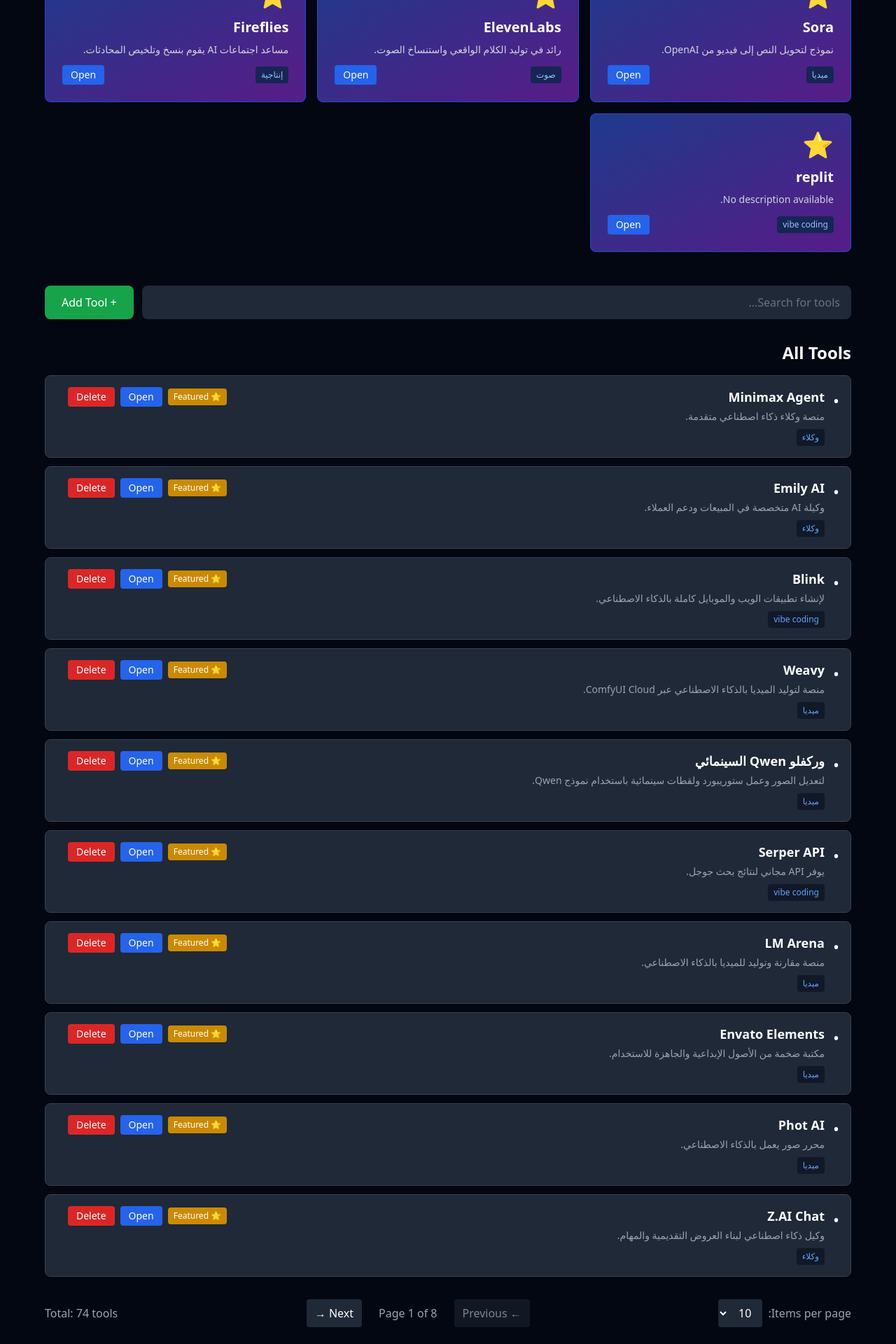
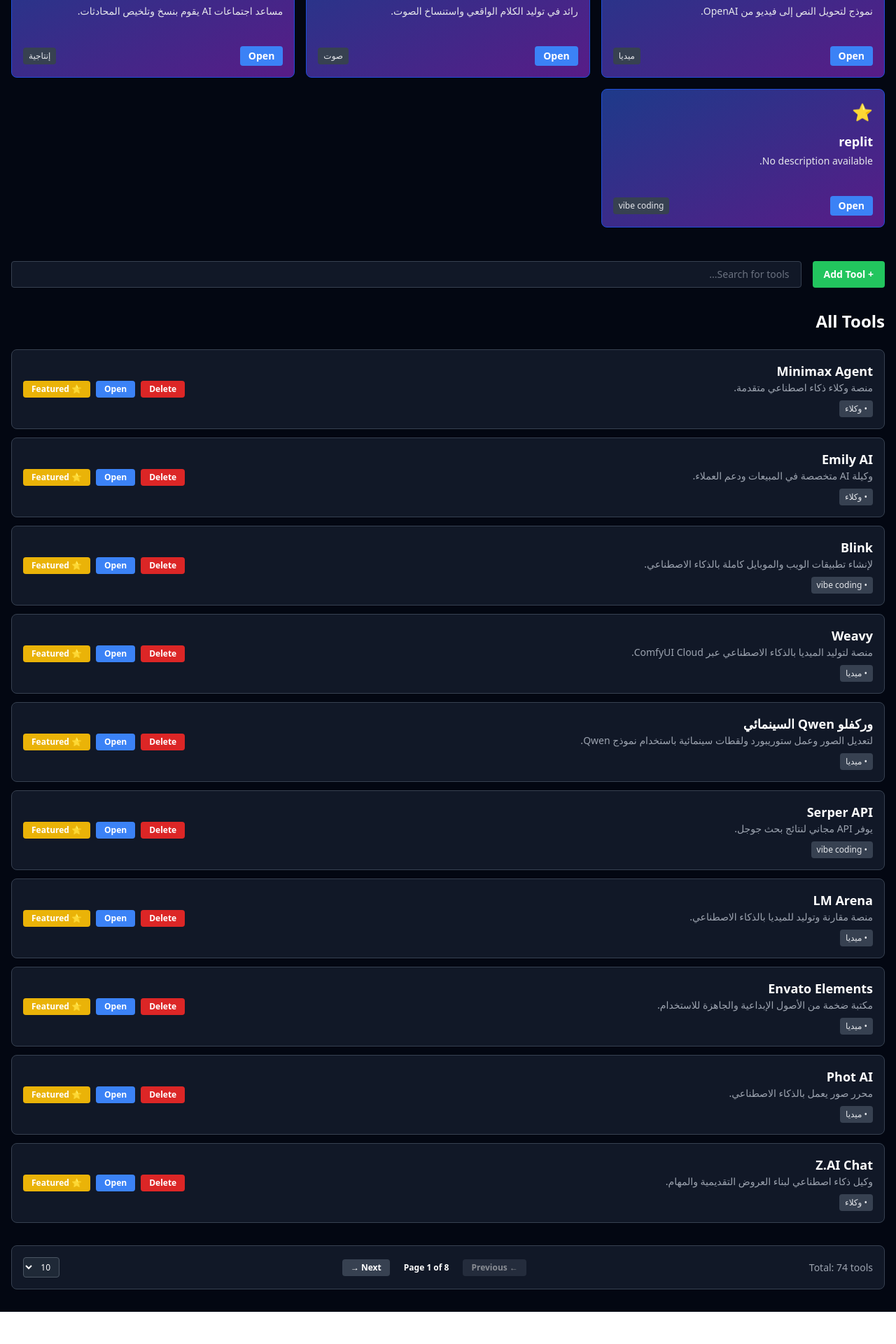
Before and after one commit to Omarhussien2/toolkit, a React (Vite) app: page / in a window 1280 px wide. Shown: the part 700-2620 px from the top of the page at 70% size. After the commit the page ends 2574 px from the top, so only its background shows below. Built offline with nearby package versions, Linux system fonts and the light colour scheme.

Commit message:
Enhance: Add file icon, improve fonts, modernize design with card-based layout

```diff
--- a/App.tsx
+++ b/App.tsx
@@ -5,7 +5,7 @@ function App() {
   const [searchQuery, setSearchQuery] = useState('');
   const [allTools, setAllTools] = useState(initialTools || []);
   const [showAddForm, setShowAddForm] = useState(false);
-  const [newTool, setNewTool] = useState({ name: '', description: '', category: '', toolUrl: '', featured: false });
+  const [newTool, setNewTool] = useState({ name: '', description: '', category: '', toolUrl: '', featured: false })
   const [currentPage, setCurrentPage] = useState(1);
   const [itemsPerPage, setItemsPerPage] = useState(10);
 
@@ -25,33 +25,15 @@ function App() {
         tool.category?.toLowerCase().includes(searchQuery.toLowerCase())
       );
     }
-
     return result;
   }, [searchQuery, allTools]);
 
-  // Pagination logic
-  const totalPages = Math.ceil(filteredTools.length / itemsPerPage);
+  const totalTools = filteredTools.length;
+  const totalPages = Math.ceil(totalTools / itemsPerPage);
   const paginatedTools = filteredTools.slice(
     (currentPage - 1) * itemsPerPage,
     currentPage * itemsPerPage
   );
-
-  const handleAddTool = () => {
-    if (newTool.name && newTool.toolUrl) {
-      const tool = {
-        id: `tool-${Date.now()}`,
-        ...newTool,
-      };
-      setAllTools([...allTools, tool]);
-      setNewTool({ name: '', description: '', category: '', toolUrl: '', featured: false });
-      setShowAddForm(false);
-      setCurrentPage(1);
-    }
-  };
-
-  const handleDeleteTool = (id) => {
-    setAllTools(allTools.filter(tool => tool.id !== id));
-  };
 
   const toggleFeatured = (id) => {
     setAllTools(allTools.map(tool =>
@@ -65,48 +47,65 @@ function App() {
     ));
   };
 
+  const deleteTool = (id) => {
+    setAllTools(allTools.filter(tool => tool.id !== id));
+    if (paginatedTools.length === 1 && currentPage > 1) {
+      setCurrentPage(currentPage - 1);
+    }
+  };
+
+  const handleAddTool = () => {
+    if (newTool.name.trim()) {
+      setAllTools([...allTools, { ...newTool, id: Date.now() }]);
+      setNewTool({ name: '', description: '', category: '', toolUrl: '', featured: false });
+      setShowAddForm(false);
+    }
+  };
+
   return (
-    <div className="min-h-screen bg-gray-950 text-white p-6">
+    <div className="min-h-screen bg-gray-950 text-white font-sans">
       {/* Header */}
-      <div className="max-w-6xl mx-auto mb-8">
-        <h1 className="text-5xl font-bold text-blue-400 mb-2">AI Toolkit</h1>
-        <p className="text-gray-400 text-lg">Complete collection of AI tools and resources</p>
+      <div className="border-b border-gray-800 px-6 py-4">
+        <div className="max-w-7xl mx-auto flex items-center justify-between">
+          <div className="flex items-center gap-3">
+            <div className="text-2xl">📄</div>
+            <h1 className="text-3xl font-bold text-blue-400">AI Toolkit</h1>
+          </div>
+        </div>
+        <p className="text-gray-400 text-sm mt-2">Complete collection of AI tools and resources</p>
       </div>
 
+      <div className="max-w-7xl mx-auto px-4 py-8">
         {/* Featured Tools Section */}
         {featuredTools.length > 0 && (
-        <div className="max-w-6xl mx-auto mb-12">
-          <h2 className="text-3xl font-bold text-white mb-6">Featured Tools</h2>
-          <div className="grid grid-cols-1 md:grid-cols-2 lg:grid-cols-3 gap-4">
-            {featuredTools.map((tool) => (
-              <div
-                key={tool.id}
-                className="bg-gradient-to-br from-blue-900 to-purple-900 border border-blue-700 rounded-lg p-6 hover:shadow-lg hover:shadow-blue-500/50 transition group"
-              >
-                <div className="flex items-start justify-between mb-3">
-                  <span className="text-4xl">⭐</span>
+          <div className="mb-12">
+            <h2 className="text-2xl font-bold text-white mb-6">⭐ Featured Tools</h2>
+            <div className="grid grid-cols-1 sm:grid-cols-2 lg:grid-cols-3 gap-4">
+              {featuredTools.map(tool => (
+                <div key={tool.id} className="bg-gradient-to-br from-blue-900 to-purple-900 border border-blue-700 rounded-lg p-4 hover:shadow-lg hover:shadow-blue-500/20 transition-shadow group">
+                  <div className="flex justify-between items-start mb-3">
+                    <span className="text-2xl">⭐</span>
                     <button
                       onClick={() => removeFeatured(tool.id)}
-                    className="opacity-0 group-hover:opacity-100 px-2 py-1 text-xs bg-red-600 hover:bg-red-700 rounded transition"
-                    title="Remove from featured"
+                      className="bg-red-500 hover:bg-red-600 px-2 py-1 rounded text-xs font-semibold opacity-0 group-hover:opacity-100 transition-opacity"
                     >
                       Remove
                     </button>
                   </div>
-                <h3 className="text-xl font-bold text-white mb-2">{tool.name}</h3>
-                <p className="text-sm text-gray-300 mb-3">{tool.description}</p>
+                  <h3 className="text-lg font-bold text-white mb-1">{tool.name}</h3>
+                  <p className="text-sm text-gray-200 mb-3 min-h-12">{tool.description || 'No description available'}</p>
                   <div className="flex items-center justify-between">
-                  <span className="text-xs text-blue-300 bg-blue-950 px-2 py-1 rounded">
-                    {tool.category}
-                  </span>
                     <a
                       href={tool.toolUrl}
                       target="_blank"
                       rel="noopener noreferrer"
-                    className="px-3 py-1 text-sm bg-blue-600 hover:bg-blue-700 rounded font-medium transition"
+                      className="bg-blue-500 hover:bg-blue-600 px-3 py-1 rounded text-sm font-semibold transition-colors"
                     >
                       Open
                     </a>
+                    {tool.category && (
+                      <span className="bg-gray-700 text-gray-200 px-2 py-1 rounded text-xs">{tool.category}</span>
+                    )}
                   </div>
                 </div>
               ))}
@@ -114,192 +113,172 @@ function App() {
           </div>
         )}
 
-      {/* Search & Controls Section */}
-      <div className="max-w-6xl mx-auto mb-8 space-y-4">
-        <div className="flex gap-3 flex-wrap">
-          <div className="flex-1 min-w-[300px]">
+        {/* Search & Add Tool Section */}
+        <div className="mb-8 flex flex-col sm:flex-row gap-4 items-stretch">
+          <button
+            onClick={() => setShowAddForm(!showAddForm)}
+            className="bg-green-500 hover:bg-green-600 px-4 py-2 rounded font-semibold text-sm transition-colors whitespace-nowrap"
+          >
+            + Add Tool
+          </button>
           <input
             type="text"
-              placeholder="Search for tools..."
             value={searchQuery}
             onChange={(e) => {
               setSearchQuery(e.target.value);
               setCurrentPage(1);
             }}
-              className="w-full bg-gray-800 text-white rounded-lg px-4 py-3 focus:outline-none focus:ring-2 focus:ring-blue-500 placeholder-gray-500"
+            placeholder="Search for tools..."
+            className="flex-1 bg-gray-900 border border-gray-700 rounded px-4 py-2 text-sm text-white placeholder-gray-500 focus:outline-none focus:border-blue-500 transition-colors"
           />
-          </div>
-          <button
-            onClick={() => setShowAddForm(!showAddForm)}
-            className="px-6 py-3 bg-green-600 hover:bg-green-700 rounded-lg font-medium transition flex items-center gap-2"
-          >
-            <span>+ Add Tool</span>
-          </button>
         </div>
 
         {/* Add Tool Form */}
         {showAddForm && (
-          <div className="bg-gray-800 border border-gray-700 rounded-lg p-6 space-y-4">
-            <h3 className="text-xl font-bold text-white">Add New Tool</h3>
-            <div className="grid grid-cols-1 md:grid-cols-2 gap-4">
+          <div className="bg-gray-900 border border-gray-700 rounded-lg p-4 mb-8">
+            <div className="grid grid-cols-1 sm:grid-cols-2 gap-3 mb-4">
               <input
                 type="text"
-                placeholder="Tool Name"
                 value={newTool.name}
-                onChange={(e) => setNewTool({ ...newTool, name: e.target.value })}
-                className="bg-gray-900 text-white rounded px-4 py-2 focus:outline-none focus:ring-2 focus:ring-blue-500"
+                onChange={(e) => setNewTool({...newTool, name: e.target.value})}
+                placeholder="Tool name"
+                className="bg-gray-800 border border-gray-600 rounded px-3 py-2 text-sm text-white placeholder-gray-500 focus:outline-none focus:border-blue-500"
               />
               <input
                 type="text"
+                value={newTool.category}
+                onChange={(e) => setNewTool({...newTool, category: e.target.value})}
                 placeholder="Category"
-                value={newTool.category}
-                onChange={(e) => setNewTool({ ...newTool, category: e.target.value })}
-                className="bg-gray-900 text-white rounded px-4 py-2 focus:outline-none focus:ring-2 focus:ring-blue-500"
+                className="bg-gray-800 border border-gray-600 rounded px-3 py-2 text-sm text-white placeholder-gray-500 focus:outline-none focus:border-blue-500"
               />
-            </div>
               <textarea
+                value={newTool.description}
+                onChange={(e) => setNewTool({...newTool, description: e.target.value})}
                 placeholder="Description"
-              value={newTool.description}
-              onChange={(e) => setNewTool({ ...newTool, description: e.target.value })}
-              className="w-full bg-gray-900 text-white rounded px-4 py-2 focus:outline-none focus:ring-2 focus:ring-blue-500 h-20"
+                className="bg-gray-800 border border-gray-600 rounded px-3 py-2 text-sm text-white placeholder-gray-500 focus:outline-none focus:border-blue-500 sm:col-span-2"
+                rows="2"
               />
               <input
                 type="url"
+                value={newTool.toolUrl}
+                onChange={(e) => setNewTool({...newTool, toolUrl: e.target.value})}
                 placeholder="Tool URL"
-              value={newTool.toolUrl}
-              onChange={(e) => setNewTool({ ...newTool, toolUrl: e.target.value })}
-              className="w-full bg-gray-900 text-white rounded px-4 py-2 focus:outline-none focus:ring-2 focus:ring-blue-500"
+                className="bg-gray-800 border border-gray-600 rounded px-3 py-2 text-sm text-white placeholder-gray-500 focus:outline-none focus:border-blue-500 sm:col-span-2"
               />
-            <label className="flex items-center gap-2 cursor-pointer">
+              <label className="flex items-center gap-2 text-sm">
                 <input
                   type="checkbox"
                   checked={newTool.featured}
-                onChange={(e) => setNewTool({ ...newTool, featured: e.target.checked })}
+                  onChange={(e) => setNewTool({...newTool, featured: e.target.checked})}
                   className="w-4 h-4"
                 />
-              <span className="text-white">Add to Featured Tools</span>
+                Add to Featured Tools
               </label>
+            </div>
             <div className="flex gap-2">
               <button
                 onClick={handleAddTool}
-                className="px-6 py-2 bg-blue-600 hover:bg-blue-700 rounded-lg font-medium transition"
+                className="bg-blue-500 hover:bg-blue-600 px-4 py-2 rounded text-sm font-semibold transition-colors"
               >
-                Save Tool
+                Add
               </button>
               <button
                 onClick={() => setShowAddForm(false)}
-                className="px-6 py-2 bg-gray-700 hover:bg-gray-600 rounded-lg font-medium transition"
+                className="bg-gray-700 hover:bg-gray-600 px-4 py-2 rounded text-sm font-semibold transition-colors"
               >
                 Cancel
               </button>
             </div>
           </div>
         )}
-      </div>
 
-      {/* All Tools List */}
-      <div className="max-w-6xl mx-auto mb-8">
-        <h2 className="text-2xl font-bold text-white mb-4">All Tools</h2>
+        {/* All Tools Section */}
+        <div className="mb-8">
+          <h2 className="text-2xl font-bold text-white mb-6">All Tools</h2>
+          {filteredTools.length === 0 ? (
+            <div className="text-center py-12 text-gray-400">No tools found</div>
+          ) : (
             <div className="space-y-3">
-          {paginatedTools.length > 0 ? (
-            paginatedTools.map((tool) => (
-              <div
-                key={tool.id}
-                className="bg-gray-800 border border-gray-700 rounded-lg p-4 hover:bg-gray-750 hover:border-gray-600 transition flex items-start justify-between group"
-              >
-                <div className="flex items-start gap-3 flex-1 min-w-0">
-                  <span className="text-2xl flex-shrink-0 mt-1">•</span>
+              {paginatedTools.map(tool => (
+                <div key={tool.id} className="bg-gray-900 border border-gray-700 rounded-lg p-4 hover:border-gray-600 transition-colors flex flex-col sm:flex-row sm:items-center sm:justify-between gap-4">
                   <div className="flex-1 min-w-0">
-                    <h3 className="text-lg font-semibold text-white mb-1">{tool.name}</h3>
-                    <p className="text-sm text-gray-400 mb-2">{tool.description}</p>
-                    <div className="flex items-center gap-3 flex-wrap">
-                      <span className="text-xs text-blue-400 bg-gray-900 px-2 py-1 rounded">
-                        {tool.category}
-                      </span>
+                    <h3 className="text-lg font-bold text-white">{tool.name}</h3>
+                    <p className="text-sm text-gray-400 mb-2">{tool.description || 'No description available'}</p>
+                    <div className="flex flex-wrap gap-2">
+                      {tool.category && (
+                        <span className="bg-gray-700 text-gray-200 px-2 py-1 rounded text-xs">• {tool.category}</span>
+                      )}
                     </div>
                   </div>
-                </div>
-
-                <div className="flex items-center gap-2 flex-shrink-0 ml-4">
+                  <div className="flex gap-2 flex-wrap sm:flex-nowrap">
                     <button
-                    onClick={() => toggleFeatured(tool.id)}
-                    className="px-2 py-1 text-xs bg-yellow-600 hover:bg-yellow-700 rounded transition font-medium"
-                    title="Add to featured"
+                      onClick={() => deleteTool(tool.id)}
+                      className="bg-red-600 hover:bg-red-700 px-3 py-1 rounded text-xs font-semibold transition-colors"
                     >
-                    ⭐ Featured
+                      Delete
                     </button>
                     <a
                       href={tool.toolUrl}
                       target="_blank"
                       rel="noopener noreferrer"
-                    className="px-3 py-1 text-sm bg-blue-600 hover:bg-blue-700 rounded font-medium transition"
+                      className="bg-blue-500 hover:bg-blue-600 px-3 py-1 rounded text-xs font-semibold transition-colors text-center"
                     >
                       Open
                     </a>
                     <button
-                    onClick={() => handleDeleteTool(tool.id)}
-                    className="px-3 py-1 text-sm bg-red-600 hover:bg-red-700 rounded font-medium transition"
+                      onClick={() => toggleFeatured(tool.id)}
+                      className="bg-yellow-500 hover:bg-yellow-600 px-3 py-1 rounded text-xs font-semibold transition-colors"
                     >
-                    Delete
+                      ⭐ Featured
                     </button>
                   </div>
                 </div>
-            ))
-          ) : (
-            <div className="text-center py-12">
-              <p className="text-gray-500 text-lg">No tools found</p>
+              ))}
             </div>
           )}
         </div>
+
+        {/* Pagination */}
+        {filteredTools.length > 0 && (
+          <div className="flex flex-wrap items-center justify-between gap-4 bg-gray-900 border border-gray-700 rounded-lg p-4">
+            <div className="text-sm text-gray-400">
+              Total: {filteredTools.length} tools
             </div>
-
-      {/* Pagination Controls */}
-      {totalPages > 1 && (
-        <div className="max-w-6xl mx-auto flex items-center justify-between flex-wrap gap-4">
-          <div className="flex items-center gap-2">
-            <span className="text-gray-400">Items per page:</span>
-            <select
-              value={itemsPerPage}
-              onChange={(e) => {
-                setItemsPerPage(parseInt(e.target.value));
-                setCurrentPage(1);
-              }}
-              className="bg-gray-800 text-white rounded px-3 py-2 focus:outline-none focus:ring-2 focus:ring-blue-500"
-            >
-              <option value={5}>5</option>
-              <option value={10}>10</option>
-              <option value={20}>20</option>
-              <option value={50}>50</option>
-            </select>
-          </div>
-
-          <div className="flex items-center gap-2">
+            <div className="flex gap-2">
               <button
                 onClick={() => setCurrentPage(Math.max(1, currentPage - 1))}
                 disabled={currentPage === 1}
-              className="px-3 py-2 bg-gray-800 hover:bg-gray-700 disabled:opacity-50 disabled:cursor-not-allowed rounded font-medium transition"
+                className="bg-gray-700 hover:bg-gray-600 disabled:opacity-50 px-3 py-1 rounded text-xs font-semibold transition-colors"
               >
                 ← Previous
               </button>
-
-            <div className="text-gray-400 px-4">
+              <div className="px-3 py-1 text-xs font-semibold">
                 Page {currentPage} of {totalPages}
               </div>
-
               <button
                 onClick={() => setCurrentPage(Math.min(totalPages, currentPage + 1))}
                 disabled={currentPage === totalPages}
-              className="px-3 py-2 bg-gray-800 hover:bg-gray-700 disabled:opacity-50 disabled:cursor-not-allowed rounded font-medium transition"
+                className="bg-gray-700 hover:bg-gray-600 disabled:opacity-50 px-3 py-1 rounded text-xs font-semibold transition-colors"
               >
                 Next →
               </button>
             </div>
-
-          <div className="text-gray-400">
-            Total: {filteredTools.length} tools
-          </div>
+            <select
+              value={itemsPerPage}
+              onChange={(e) => {
+                setItemsPerPage(Number(e.target.value));
+                setCurrentPage(1);
+              }}
+              className="bg-gray-800 border border-gray-600 rounded px-2 py-1 text-xs text-white focus:outline-none focus:border-blue-500"
+            >
+              <option value="5">5</option>
+              <option value="10">10</option>
+              <option value="20">20</option>
+              <option value="50">50</option>
+            </select>
           </div>
         )}
+      </div>
     </div>
   );
 }
```
Lines whose indentation alone changed are shown as unchanged.
